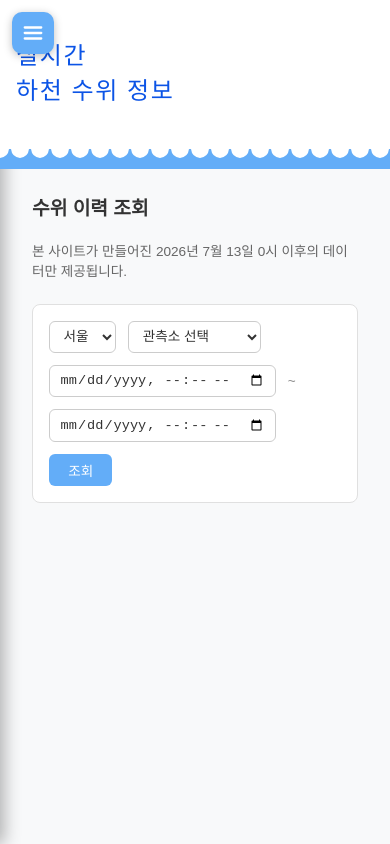
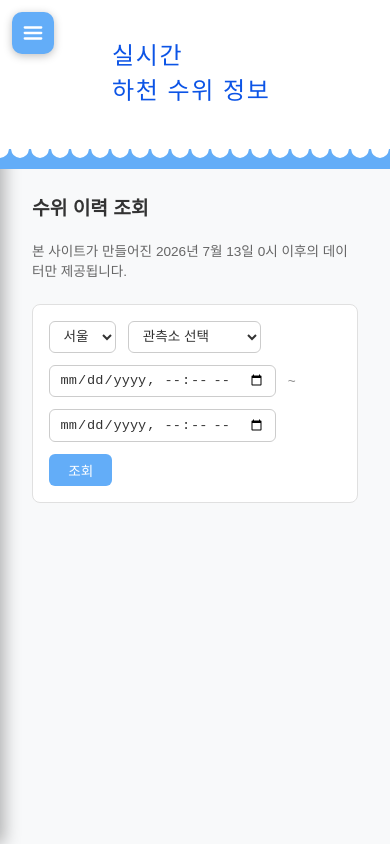
Before and after one commit to niceotter/riverlevel_practice1, a Next.js app: page /history in a window 390 px wide. Built offline with nearby package versions, Linux system fonts and the light colour scheme.

Commit message:
tried to fix bug about hamburger function

```diff
--- a/app/page.tsx
+++ b/app/page.tsx
@@ -15,14 +15,12 @@ export default function Page() {
       <Header />
       <Sidebar />
       <MapView />
-
+      {/* 사이드바(햄버거 버튼/오버레이/nav)를 제외한 나머지 요소는 모바일에서 화면 전체 폭을 사용하도록 강제 */}
       <style>{`
         @media (max-width: 768px) {
           .app-grid {
             grid-template-columns: 1fr !important;
           }
-          /* 사이드바(햄버거 버튼/오버레이/nav)를 제외한 나머지 요소는
-             모바일에서 화면 전체 폭을 사용하도록 강제 */
           .app-grid > *:not(.sidebar-hamburger):not(.sidebar-backdrop):not(.sidebar-nav) {
             grid-column: 1 !important;
           }
--- a/components/Header.tsx
+++ b/components/Header.tsx
@@ -14,7 +14,7 @@ export default function Header() {
       paddingTop: 0,
       paddingRight: '1rem',
       paddingBottom: '1rem',
-      paddingLeft: '1rem',
+      paddingLeft: '7rem',
       background: 'var(--bg-header)',
       borderBottom: '10px solid var(--bg-deep)',
       position: 'relative',
```
Also changed, not shown: components/Sidebar.tsx (+13 -2 lines).
